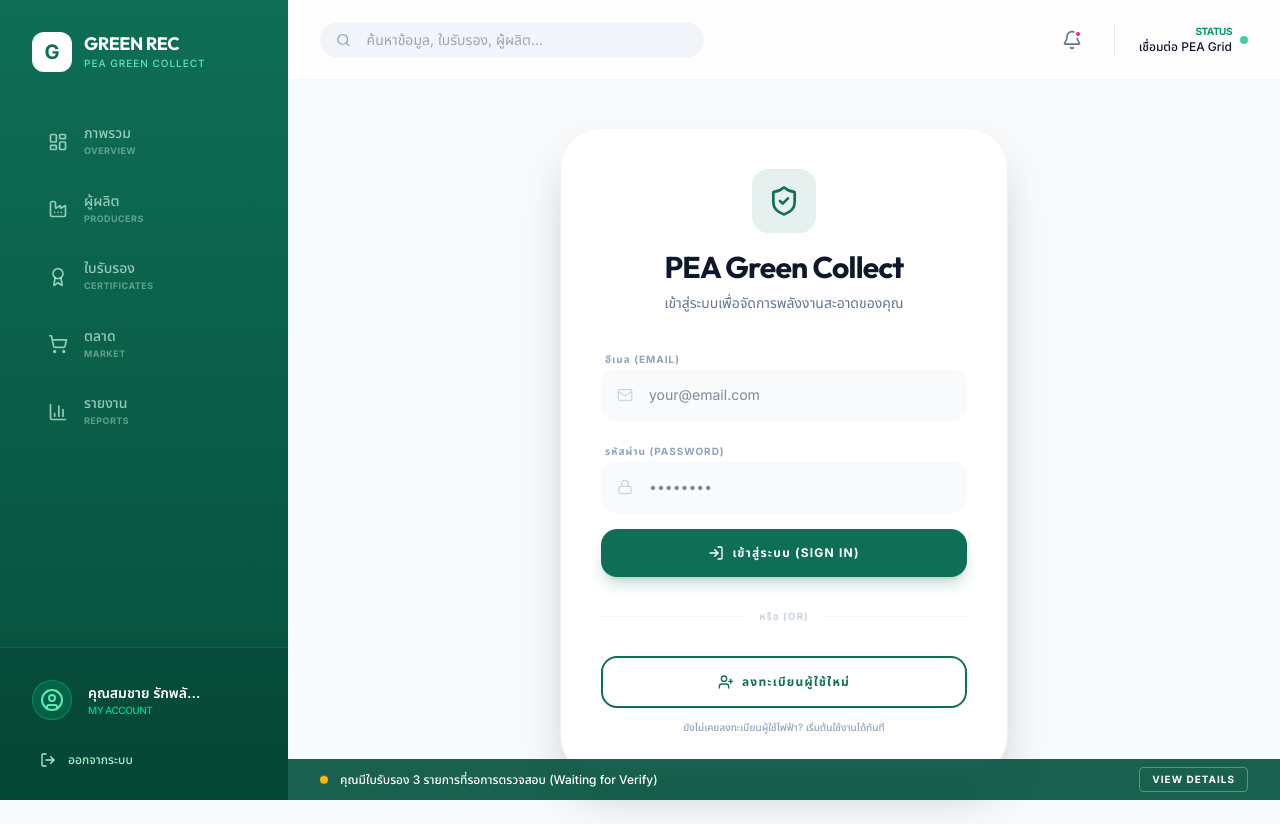
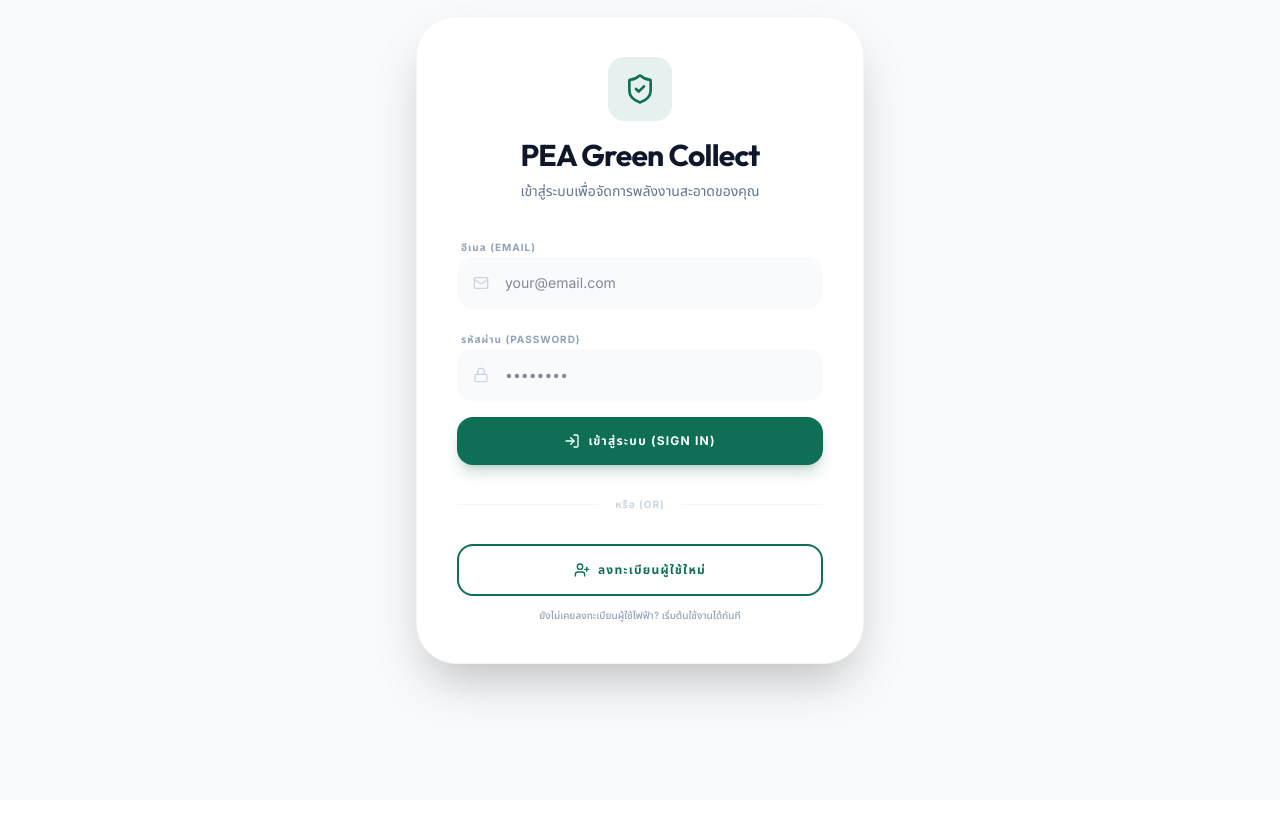
Before and after one commit to chubbypak-byte/Green-REC, a React (Vite) app: page / in a window 1280 px wide. Both pictures are taken after a click on the button "ออกจากระบบ". After the commit the page ends 800 px from the top, so only its background shows below. Built offline with nearby package versions, Linux system fonts and the light colour scheme.

Commit message:
feat: Hide layout for auth pages
Conditionally renders the main layout components (sidebar, header) based on the current route. Authentication pages (login, registration) will now render only their content without the surrounding layout structure.

```diff
--- a/src/components/Layout.tsx
+++ b/src/components/Layout.tsx
@@ -6,6 +6,27 @@
 
 export const Layout = ({ children }: { children: React.ReactNode }) => {
   const location = useLocation();
+
+  // Hide the sidebar and layout wrappers for auth-related pages
+  const isAuthPage = location.pathname === '/login' || location.pathname === '/registration';
+
+  if (isAuthPage) {
+    return (
+      <div className="min-h-screen bg-slate-50 font-sans">
+        <AnimatePresence mode="wait">
+          <motion.div
+            key={location.pathname}
+            initial={{ opacity: 0, y: 10 }}
+            animate={{ opacity: 1, y: 0 }}
+            exit={{ opacity: 0, y: -10 }}
+            transition={{ duration: 0.3, ease: 'easeOut' }}
+          >
+            {children}
+          </motion.div>
+        </AnimatePresence>
+      </div>
+    );
+  }
 
   return (
     <div className="min-h-screen bg-slate-50 font-sans flex">
```
